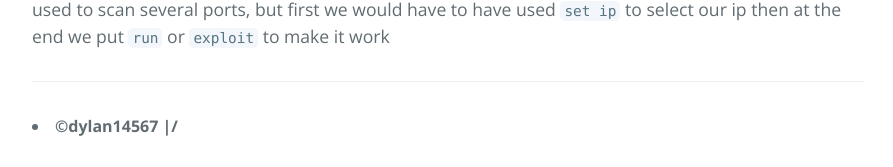
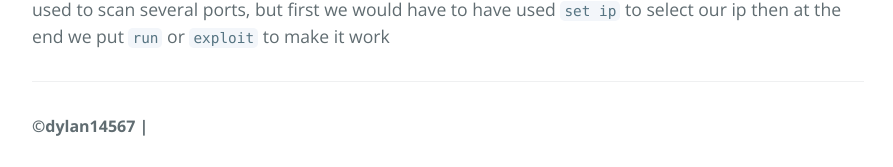
Before and after one commit to dylanmeca/labsecurity, a Jekyll site: the page built from docs/index.md, in a window 1280 px wide. Shown: the part 1894-2061 px from the top of the page, without its empty margins (192-1085 px from the left). Built offline with Jekyll 4.4.1, drawn with Linux system fonts in a browser that asks for light colours.

Commit message:
Update default.html

```diff
--- a/docs/_layouts/default.html
+++ b/docs/_layouts/default.html
@@ -51,7 +51,7 @@
 
       <footer class="site-footer">
         {% if site.copyright %}
-          <span class="site-footer-owner"><li>&copy;{{ site.copyright }} {{ "now" | date: "|/"}}</li></span>
+          <span class="site-footer-owner">&copy;{{ site.copyright }} {{ "now" | date: "|"}}</span>
         {% endif %}
       </footer>
     </main>
```
